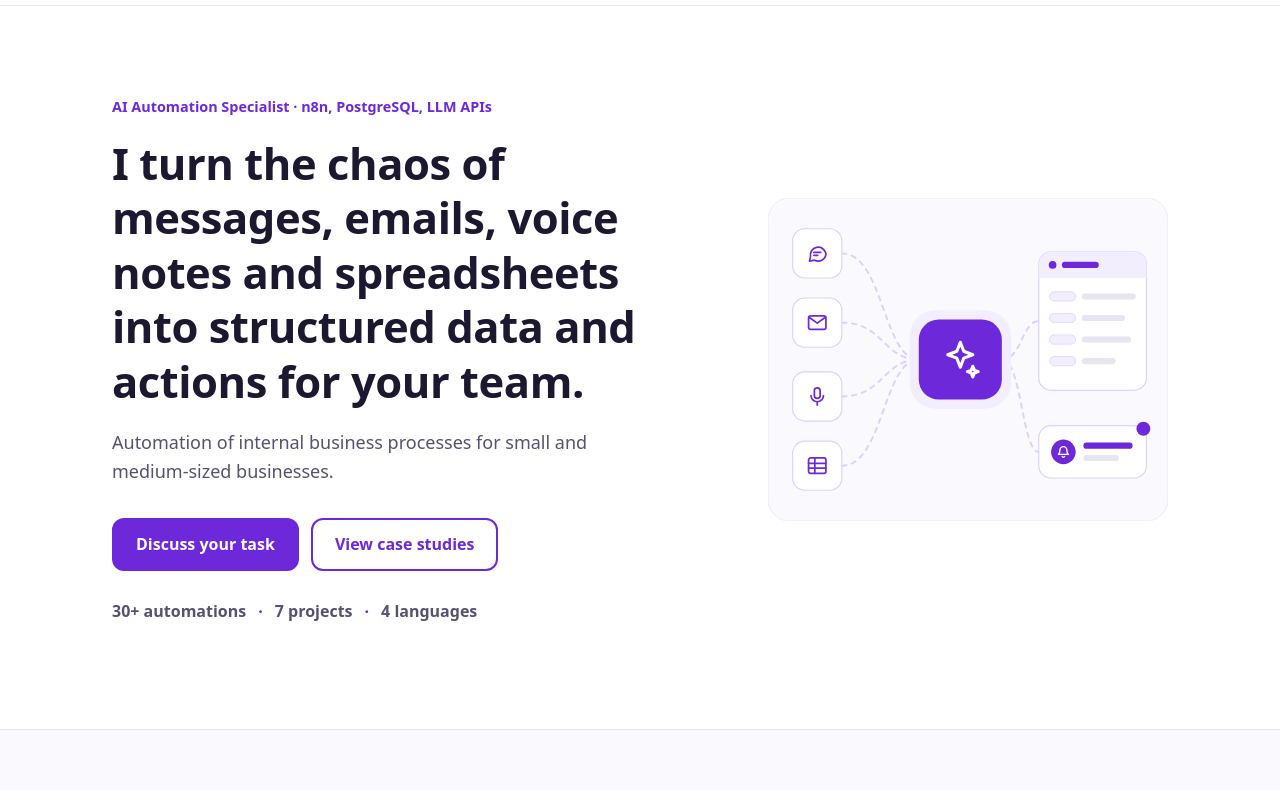
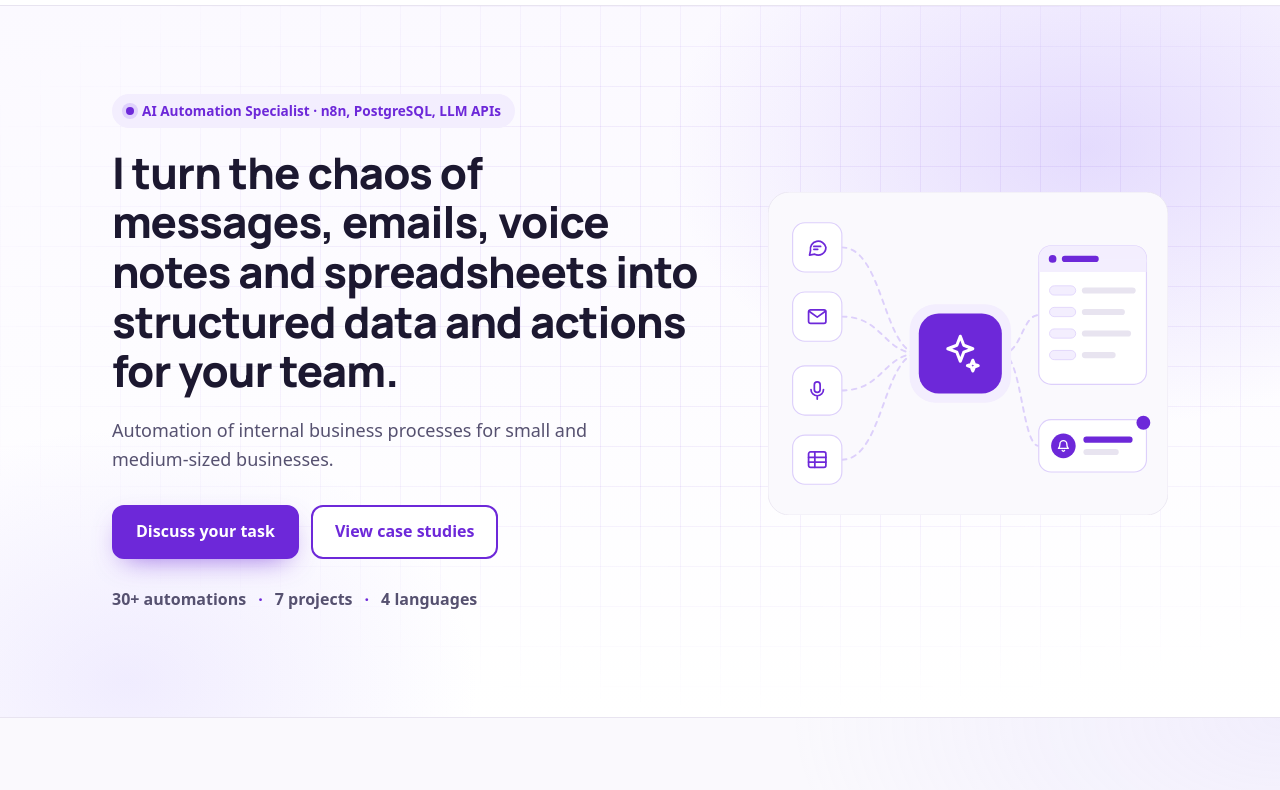
Before and after one commit to helentudos/olena-tudos-site, a plain HTML site: page index.html in a window 1280 px wide. Shown: the part 59-849 px from the top of the page. Drawn offline with Linux system fonts and the light colour scheme.

Commit message:
Add local Manrope heading font and soft gradient backgrounds
Co-Authored-By: Claude Opus 5.5 <noreply@anthropic.com>
Claude-Session: https://claude.ai/code/session_01DY6oHzPq3NvX2qY67FwbA9

```diff
--- a/css/styles.css
+++ b/css/styles.css
@@ -1,4 +1,21 @@
 /* Olena Tudos — landing page styles (mobile-first) */
+
+/* Manrope (SIL OFL 1.1, assets/fonts/OFL-Manrope.txt), variable weight, split by script */
+@font-face {
+  font-family: "Manrope"; font-style: normal; font-weight: 200 800; font-display: swap;
+  src: url("../assets/fonts/manrope-cyrillic-wght-normal.woff2") format("woff2");
+  unicode-range: U+0301, U+0400-045F, U+0490-0491, U+04B0-04B1, U+2116;
+}
+@font-face {
+  font-family: "Manrope"; font-style: normal; font-weight: 200 800; font-display: swap;
+  src: url("../assets/fonts/manrope-latin-ext-wght-normal.woff2") format("woff2");
+  unicode-range: U+0100-02BA, U+02BD-02C5, U+02C7-02CC, U+02CE-02D7, U+02DD-02FF, U+0304, U+0308, U+0329, U+1D00-1DBF, U+1E00-1E9F, U+1EF2-1EFF, U+2020, U+20A0-20AB, U+20AD-20C0, U+2113, U+2C60-2C7F, U+A720-A7FF;
+}
+@font-face {
+  font-family: "Manrope"; font-style: normal; font-weight: 200 800; font-display: swap;
+  src: url("../assets/fonts/manrope-latin-wght-normal.woff2") format("woff2");
+  unicode-range: U+0000-00FF, U+0131, U+0152-0153, U+02BB-02BC, U+02C6, U+02DA, U+02DC, U+0304, U+0308, U+0329, U+2000-206F, U+20AC, U+2122, U+2191, U+2193, U+2212, U+2215, U+FEFF, U+FFFD;
+}
 
 :root {
   --accent: #6d28d9;          /* violet, ~7:1 on white */
@@ -13,6 +30,8 @@
   --radius: 14px;
   --header-h: 64px;
   --font: system-ui, -apple-system, "Segoe UI", Roboto, "Helvetica Neue", Arial, "Noto Sans", sans-serif;
+  --font-head: "Manrope", var(--font);
+  --grid-line: rgba(109, 40, 217, 0.07);
   color-scheme: light;
 }
 
@@ -45,6 +64,8 @@ body {
 .js-loading .site-header .header-inner { visibility: hidden; }
 
 h1, h2, h3, h4 { line-height: 1.25; margin: 0; letter-spacing: -0.01em; }
+h1, h2, h3, .brand { font-family: var(--font-head); }
+h1, h2 { font-weight: 800; letter-spacing: -0.02em; }
 p { margin: 0; }
 ul, ol { margin: 0; padding: 0; }
 
@@ -204,15 +225,26 @@ main:focus { outline: none; }
   border: 2px solid var(--accent);
   transition: background-color .15s, color .15s;
 }
-.btn-primary { background: var(--accent); color: #fff; }
+.btn-primary { background: var(--accent); color: #fff; box-shadow: 0 10px 28px -12px rgba(109, 40, 217, 0.75); }
 .btn-primary:hover { background: var(--accent-strong); border-color: var(--accent-strong); color: #fff; }
 .btn-secondary { background: #fff; color: var(--accent); }
 .btn-secondary:hover { background: var(--accent-soft); }
 
 /* ---------- Sections ---------- */
 .section { padding: 64px 0; }
-.section-alt { background: var(--bg-alt); border-top: 1px solid var(--border); border-bottom: 1px solid var(--border); }
-.section-accent { background: var(--accent-soft); }
+.section-alt {
+  background:
+    radial-gradient(700px 420px at 100% 0%, rgba(196, 181, 253, 0.16), transparent 70%),
+    var(--bg-alt);
+  border-top: 1px solid var(--border);
+  border-bottom: 1px solid var(--border);
+}
+.section-accent {
+  background:
+    radial-gradient(640px 400px at 0% 100%, rgba(167, 139, 250, 0.22), transparent 70%),
+    radial-gradient(520px 360px at 100% 0%, rgba(192, 38, 211, 0.08), transparent 70%),
+    var(--accent-soft);
+}
 
 .section h2 {
   font-size: clamp(1.6rem, 4.5vw, 2.25rem);
@@ -226,19 +258,61 @@ main:focus { outline: none; }
 }
 
 /* ---------- Hero ---------- */
-.hero { padding: 56px 0 72px; }
+.hero {
+  position: relative;
+  isolation: isolate;
+  overflow: hidden;
+  padding: 56px 0 72px;
+}
+/* Soft violet gradients */
+.hero::before {
+  content: "";
+  position: absolute;
+  inset: 0;
+  z-index: -2;
+  background:
+    radial-gradient(600px 400px at 85% 20%, rgba(167, 139, 250, 0.28), transparent 70%),
+    radial-gradient(500px 360px at 10% 95%, rgba(196, 181, 253, 0.25), transparent 70%),
+    linear-gradient(180deg, #fbf9ff, #ffffff);
+}
+/* Fine grid fading towards the edges */
+.hero::after {
+  content: "";
+  position: absolute;
+  inset: 0;
+  z-index: -1;
+  background-image:
+    linear-gradient(var(--grid-line) 1px, transparent 1px),
+    linear-gradient(90deg, var(--grid-line) 1px, transparent 1px);
+  background-size: 40px 40px;
+  -webkit-mask-image: radial-gradient(ellipse 80% 70% at 60% 40%, #000 40%, transparent 85%);
+          mask-image: radial-gradient(ellipse 80% 70% at 60% 40%, #000 40%, transparent 85%);
+}
 
 .eyebrow {
-  display: inline-block;
+  display: inline-flex;
+  align-items: center;
+  gap: 8px;
+  padding: 6px 14px;
+  border-radius: 999px;
+  background: var(--accent-soft);
   color: var(--accent);
   font-weight: 600;
-  font-size: 0.9rem;
-  margin-bottom: 18px;
+  font-size: 0.85rem;
+  margin-bottom: 20px;
+}
+.eyebrow::before {
+  content: "";
+  flex-shrink: 0;
+  width: 8px; height: 8px;
+  border-radius: 50%;
+  background: currentColor;
+  box-shadow: 0 0 0 4px rgba(139, 92, 246, 0.2);
 }
 
 .hero h1 {
   font-size: clamp(1.85rem, 6vw, 3.25rem);
-  font-weight: 750;
+  line-height: 1.14;
   max-width: 22ch;
   margin-bottom: 20px;
 }
```
Also changed, not shown: assets/fonts/OFL-Manrope.txt (added, +93 -0 lines), assets/fonts/manrope-cyrillic-wght-normal.woff2 (added), assets/fonts/manrope-latin-ext-wght-normal.woff2 (added), assets/fonts/manrope-latin-wght-normal.woff2 (added).
